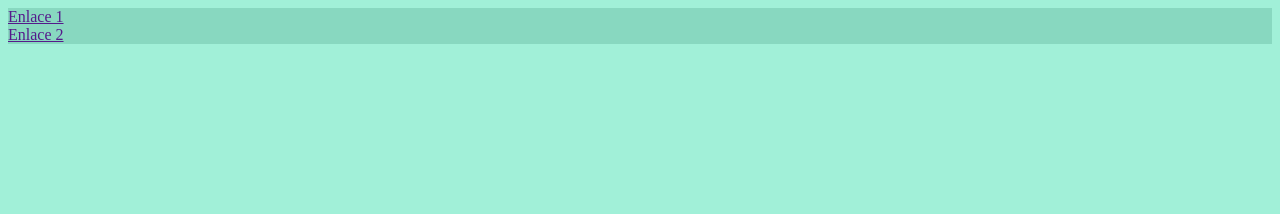
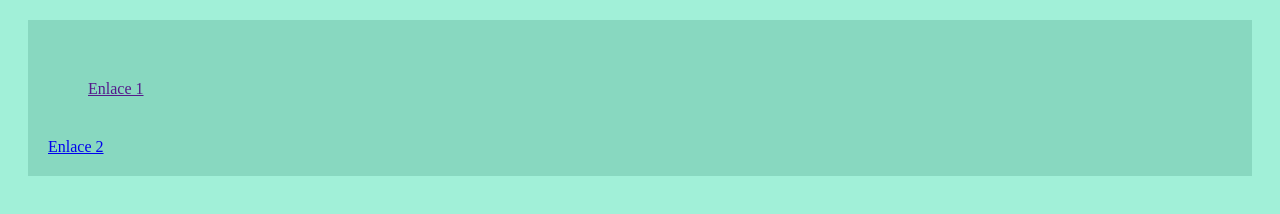
Before and after one commit to nvrmnd-exe/Webpage_Testing, a plain HTML site: page index.html in a window 1280 px wide. Drawn offline with Linux system fonts and the light colour scheme.

Commit message:
Testing styles

```diff
--- a/index.html
+++ b/index.html
@@ -9,8 +9,12 @@
 
 <body>
     <header>
-        <a href="">Enlace 1</a>
-        <a href="">Enlace 2</a>
+        <div class="header-div">
+            <a href="">Enlace 1</a>
+        </div>
+        <div>
+            <a href="header-div">Enlace 2</a>
+        </div>
     </header>
 </body>
 </html>
--- a/style.css
+++ b/style.css
@@ -12,4 +12,12 @@ body {
 header {
     background-color: #88d8c0;
     display: grid;
+    align-items: center;
+    margin: 20px;
+    padding: 20px;
 }
+
+.header-div {
+    padding: 20px;
+    margin: 20px;
+}
```
